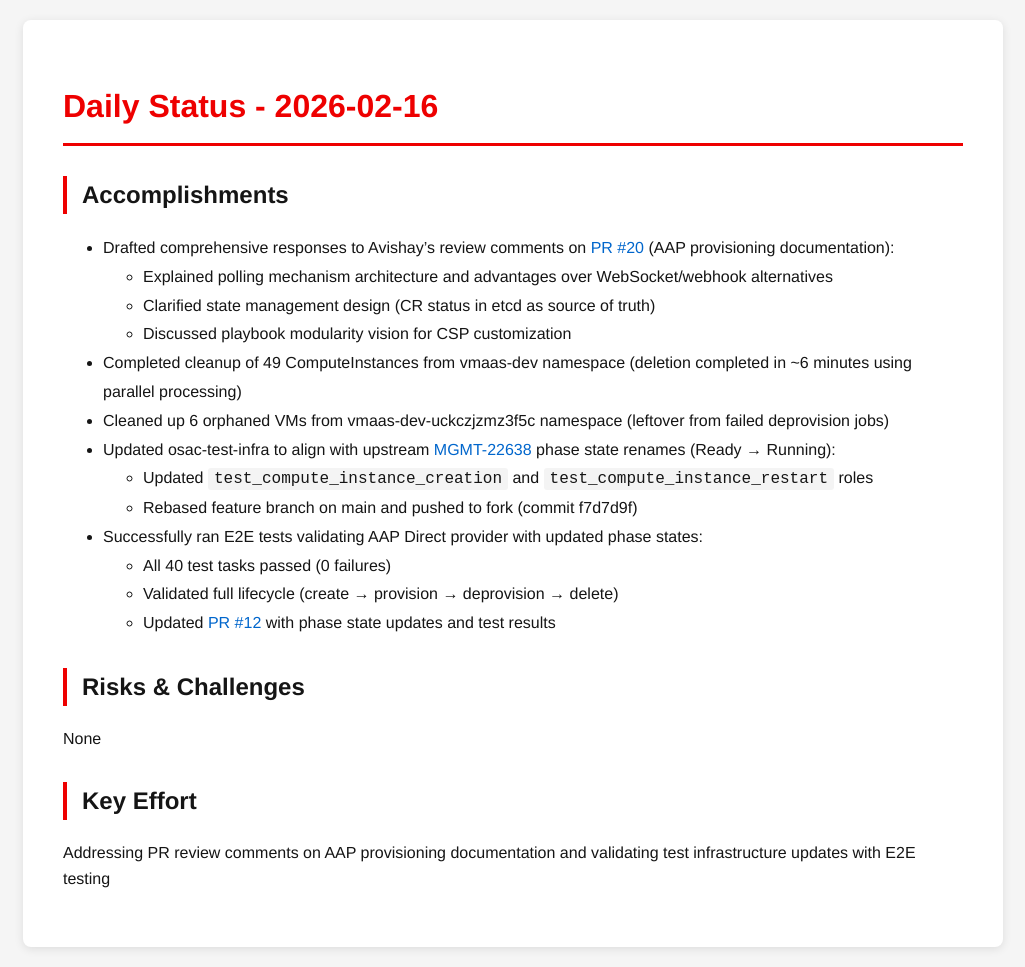
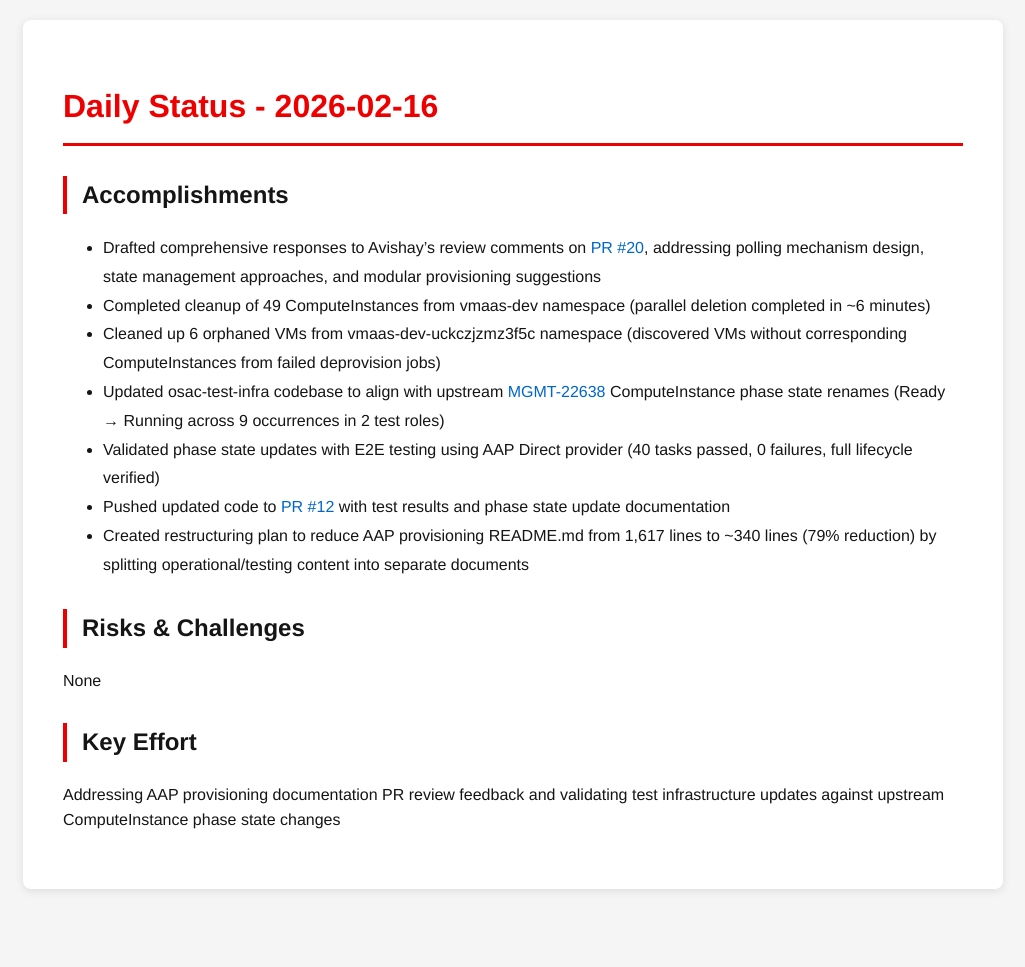
Before and after one commit to tzvatot/daily-status, a Jekyll site: the page built from 2026-02-16.md, in a window 1280 px wide. Shown: the whole page, without its empty margins (127-1152 px from the left). Built offline with Jekyll 4.4.1, drawn with Linux system fonts in a browser that asks for light colours; after the commit the page ends 909 px from its top, so only the background shows below that.

Commit message:
Daily status update - 2026-02-16

```diff
--- a/2026-02-16.md
+++ b/2026-02-16.md
@@ -8,19 +8,13 @@ date: 2026-02-16
 
 ## Accomplishments
 
-- Drafted comprehensive responses to Avishay's review comments on [PR #20](https://github.com/osac-project/docs/pull/20) (AAP provisioning documentation):
-  - Explained polling mechanism architecture and advantages over WebSocket/webhook alternatives
-  - Clarified state management design (CR status in etcd as source of truth)
-  - Discussed playbook modularity vision for CSP customization
-- Completed cleanup of 49 ComputeInstances from vmaas-dev namespace (deletion completed in ~6 minutes using parallel processing)
-- Cleaned up 6 orphaned VMs from vmaas-dev-uckczjzmz3f5c namespace (leftover from failed deprovision jobs)
-- Updated osac-test-infra to align with upstream [MGMT-22638](https://issues.redhat.com/browse/MGMT-22638) phase state renames (Ready → Running):
-  - Updated `test_compute_instance_creation` and `test_compute_instance_restart` roles
-  - Rebased feature branch on main and pushed to fork (commit f7d7d9f)
-- Successfully ran E2E tests validating AAP Direct provider with updated phase states:
-  - All 40 test tasks passed (0 failures)
-  - Validated full lifecycle (create → provision → deprovision → delete)
-  - Updated [PR #12](https://github.com/osac-project/osac-test-infra/pull/12) with phase state updates and test results
+- Drafted comprehensive responses to Avishay's review comments on [PR #20](https://github.com/osac-project/docs/pull/20), addressing polling mechanism design, state management approaches, and modular provisioning suggestions
+- Completed cleanup of 49 ComputeInstances from vmaas-dev namespace (parallel deletion completed in ~6 minutes)
+- Cleaned up 6 orphaned VMs from vmaas-dev-uckczjzmz3f5c namespace (discovered VMs without corresponding ComputeInstances from failed deprovision jobs)
+- Updated osac-test-infra codebase to align with upstream [MGMT-22638](https://issues.redhat.com/browse/MGMT-22638) ComputeInstance phase state renames (Ready → Running across 9 occurrences in 2 test roles)
+- Validated phase state updates with E2E testing using AAP Direct provider (40 tasks passed, 0 failures, full lifecycle verified)
+- Pushed updated code to [PR #12](https://github.com/osac-project/osac-test-infra/pull/12) with test results and phase state update documentation
+- Created restructuring plan to reduce AAP provisioning README.md from 1,617 lines to ~340 lines (79% reduction) by splitting operational/testing content into separate documents
 
 ## Risks & Challenges
 
@@ -28,4 +22,4 @@ None
 
 ## Key Effort
 
-Addressing PR review comments on AAP provisioning documentation and validating test infrastructure updates with E2E testing
+Addressing AAP provisioning documentation PR review feedback and validating test infrastructure updates against upstream ComputeInstance phase state changes
```
